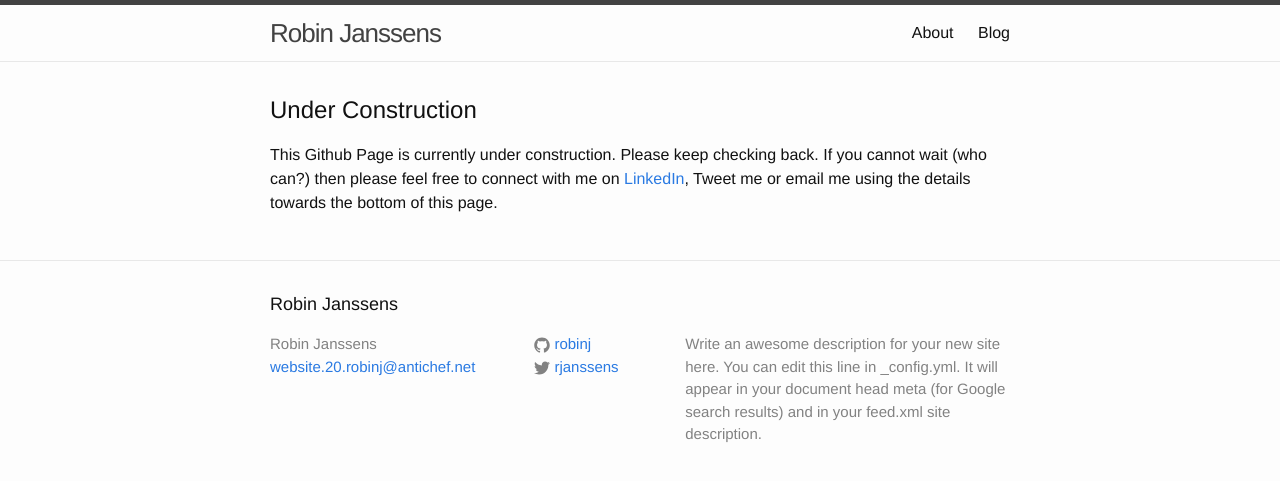
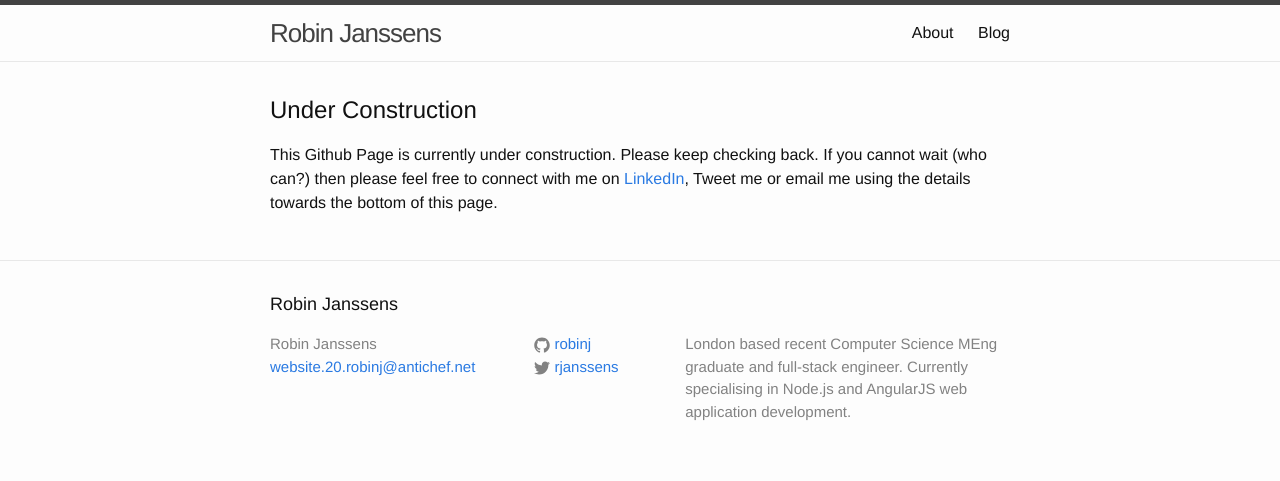
Before and after one commit to robinj/robinj.github.io, a Jekyll site: the page built from index.html, in a window 1280 px wide. Shown: the top 481 px of the page. Built offline with Jekyll 4.4.1, drawn with Linux system fonts in a browser that asks for light colours.

Commit message:
updated personal info

```diff
--- a/_config.yml
+++ b/_config.yml
@@ -9,13 +9,14 @@
 title: Robin Janssens
 email: website.20.robinj@antichef.net
 description: > # this means to ignore newlines until "baseurl:"
-  Write an awesome description for your new site here. You can edit this
-  line in _config.yml. It will appear in your document head meta (for
-  Google search results) and in your feed.xml site description.
+  London based recent Computer Science MEng graduate and full-stack
+  engineer. Currently specialising in Node.js and AngularJS web application
+  development.
 baseurl: "" # the subpath of your site, e.g. /blog
 url: "http://robin.pm" # the base hostname & protocol for your site
 twitter_username: rjanssens
 github_username:  robinj
+linkedin_username: robinjanssens
 gems:
   - jekyll-sitemap
 
```
